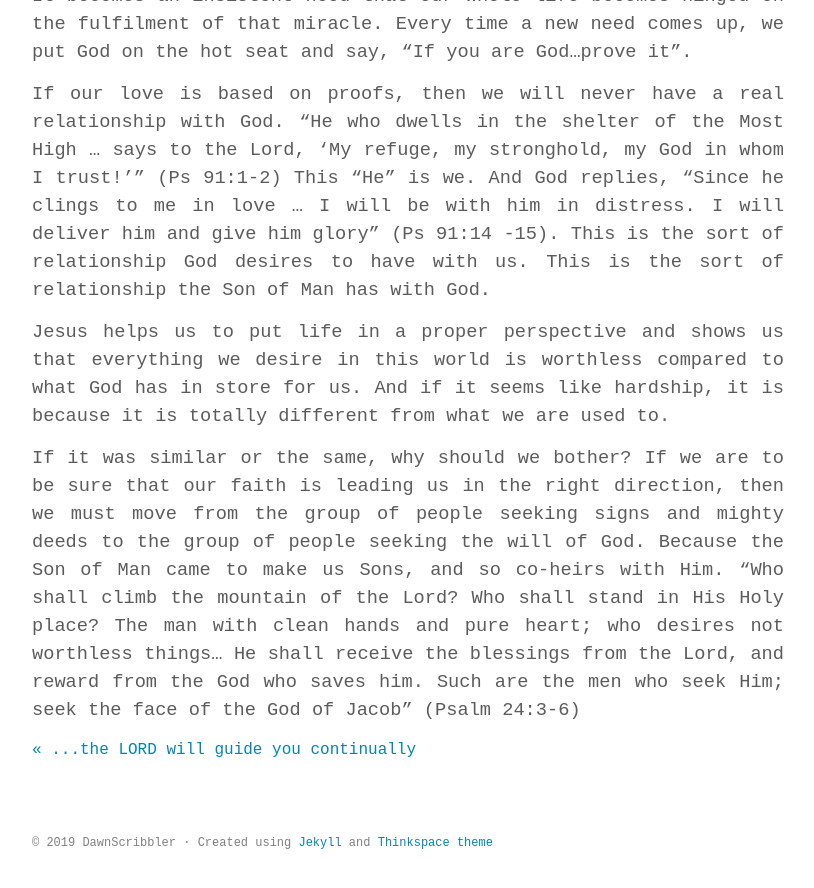
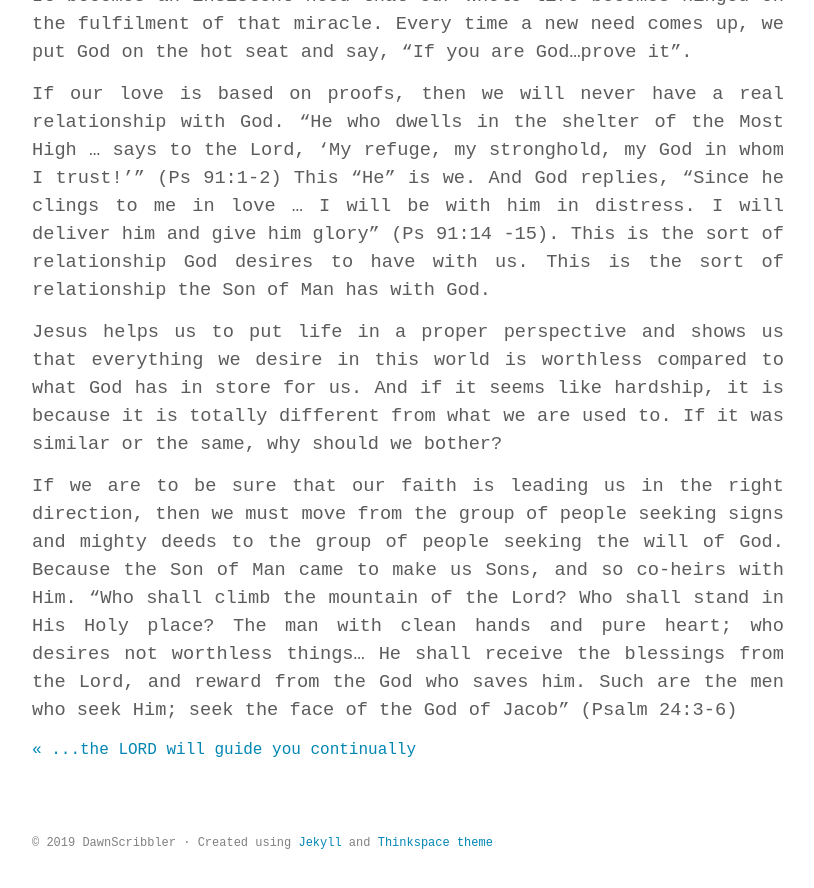
Before and after one commit to soulatcrossroad/dawnscribbler.github.io, a Jekyll site: the page built from _posts/2019-03-10-if-you-are-the-son-of-God.md, in a window 1280 px wide and 900 px high, scrolled down 3601 px. Shown: the top 888 px of the window, without its empty margins (232-1046 px from the left). Built offline with Jekyll 4.4.1, drawn with Linux system fonts in a browser that asks for light colours; some web fonts are replaced.

Commit message:
Update 2019-03-10-if-you-are-the-son-of-God.md

```diff
--- a/_posts/2019-03-10-if-you-are-the-son-of-God.md
+++ b/_posts/2019-03-10-if-you-are-the-son-of-God.md
@@ -40,6 +40,6 @@ Our well-being is in the hands of the Lord; loyalty to Him seals the deal. It do
 
 If our love is based on proofs, then we will never have a real relationship with God. “He who dwells in the shelter of the Most High … says to the Lord, ‘My refuge, my stronghold, my God in whom I trust!’” (Ps 91:1-2) This “He” is we. And God replies, “Since he clings to me in love … I will be with him in distress. I will deliver him and give him glory” (Ps 91:14 -15). This is the sort of relationship God desires to have with us. This is the sort of relationship the Son of Man has with God.
 
-Jesus helps us to put life in a proper perspective and shows us that everything we desire in this world is worthless compared to what God has in store for us. And if it seems like hardship, it is because it is totally different from what we are used to.
+Jesus helps us to put life in a proper perspective and shows us that everything we desire in this world is worthless compared to what God has in store for us. And if it seems like hardship, it is because it is totally different from what we are used to. If it was similar or the same, why should we bother?
 
-If it was similar or the same, why should we bother? If we are to be sure that our faith is leading us in the right direction, then we must move from the group of people seeking signs and mighty deeds to the group of people seeking the will of God. Because the Son of Man came to make us Sons, and so co-heirs with Him. “Who shall climb the mountain of the Lord? Who shall stand in His Holy place? The man with clean hands and pure heart; who desires not worthless things… He shall receive the blessings from the Lord, and reward from the God who saves him. Such are the men who seek Him; seek the face of the God of Jacob” (Psalm 24:3-6)
+If we are to be sure that our faith is leading us in the right direction, then we must move from the group of people seeking signs and mighty deeds to the group of people seeking the will of God. Because the Son of Man came to make us Sons, and so co-heirs with Him. “Who shall climb the mountain of the Lord? Who shall stand in His Holy place? The man with clean hands and pure heart; who desires not worthless things… He shall receive the blessings from the Lord, and reward from the God who saves him. Such are the men who seek Him; seek the face of the God of Jacob” (Psalm 24:3-6)
```
